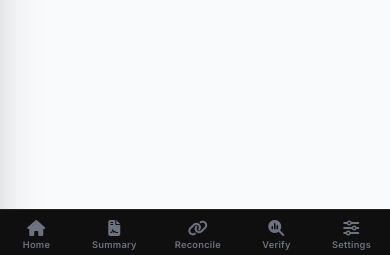
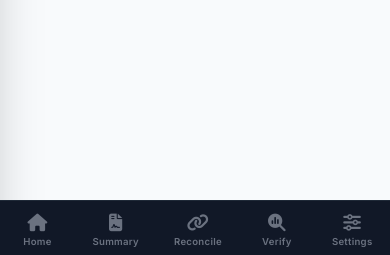
Before and after one commit to Shehank98/Ad-Monitoring, a Django app: page /auth/change-password/ in a window 390 px wide. Shown: the part 813-1068 px from the top of the page. Run offline with Django 5.2, Linux system fonts and the light colour scheme; the visitor is signed in with stand-in values (Sample User, id 1); parts of the project's set-up code (start-up, migrations or seed data) failed here and were passed over; some libraries are stand-ins or nearby versions.

Commit message:
Make channel officer PWA feel like a native mobile app
- Hide sidebar and hamburger button entirely for channel officers (officer-mode CSS class)
- Bottom tab bar always visible for officers (not just ≤768px) with 4 items: Schedules, Upload TC, Map Themes, Sign Out
- Teal accent colour in top bar and active tab for officers instead of red
- Add teal TV icon in top bar for officers to reinforce app branding
- Slightly larger tap targets and font sizes in bottom tab bar

https://claude.ai/code/session_01Kg6ob64w4tnTfopKuM6uTe

```diff
--- a/templates/base.html
+++ b/templates/base.html
@@ -288,6 +288,17 @@
 
     body.sidebar-collapsed .sidebar-footer-text { opacity: 0; max-width: 0; pointer-events: none; overflow: hidden; }
 
+    /* ══ Officer (PWA) mode — full mobile app, no sidebar ══════════════ */
+    .officer-mode #app-sidebar      { display: none !important; }
+    .officer-mode #sidebar-toggle   { display: none !important; }
+    .officer-mode #sidebar-backdrop { display: none !important; }
+    /* Bottom tab bar always visible for officers (not just ≤768px) */
+    .officer-mode #mobile-tab-bar   { display: flex !important; }
+    /* Teal accent line in top bar for officers */
+    .officer-mode .topbar-accent    { background: #0d9488; }
+    /* Ensure body scrolls content above the always-visible tab bar */
+    .officer-mode main .flex-1.overflow-y-auto { padding-bottom: 5rem; }
+
     /* ── Sidebar toggle btn ── */
     #sidebar-toggle {
       background: none; border: none; cursor: pointer;
@@ -347,22 +358,24 @@
     #mobile-tab-bar {
       display: none;
       position: fixed; bottom: 0; left: 0; right: 0; z-index: 999;
-      background: #0f0f0f; border-top: 1px solid #222;
-      padding: .4rem 0 env(safe-area-inset-bottom, .4rem);
+      background: #111827; border-top: 1px solid #1f2937;
+      padding: .5rem 0 env(safe-area-inset-bottom, .5rem);
       justify-content: space-around; align-items: center;
     }
     @media (max-width: 768px) { #mobile-tab-bar { display: flex; } }
 
     .mob-tab {
-      display: flex; flex-direction: column; align-items: center; gap: .15rem;
-      color: #6b7280; text-decoration: none; padding: .2rem .5rem;
-      font-size: .58rem; font-weight: 600; letter-spacing: .03em;
-      border-radius: .375rem; transition: color .15s;
-      min-width: 3.2rem; text-align: center;
+      display: flex; flex-direction: column; align-items: center; gap: .2rem;
+      color: #6b7280; text-decoration: none; padding: .35rem .5rem;
+      font-size: .6rem; font-weight: 600; letter-spacing: .03em;
+      border-radius: .5rem; transition: color .15s;
+      min-width: 3.5rem; text-align: center;
     }
-    .mob-tab i { font-size: 1rem; display: block; }
+    .mob-tab i { font-size: 1.1rem; display: block; }
     .mob-tab:hover { color: #d1d5db; }
     .mob-tab.active { color: var(--og-red); }
+    /* Officers get teal active color to match their accent */
+    .officer-mode .mob-tab.active { color: #0d9488; }
   </style>
   {% block extra_head %}{% endblock %}
   <!-- PWA -->
@@ -374,7 +387,7 @@
   <link rel="apple-touch-icon" href="/static/icons/icon-192.png">
 </head>
 
-<body class="h-full bg-slate-50 antialiased">
+<body class="h-full bg-slate-50 antialiased {% if request.user.is_authenticated and request.user.role == 'channel_officer' %}officer-mode{% endif %}">
 <div class="flex h-screen overflow-hidden">
 
   <!-- ════════ SIDEBAR ════════════════════════════════════════════ -->
@@ -577,10 +590,16 @@
 
     <!-- Top bar -->
     <header class="relative flex items-center gap-3 px-4 py-3 bg-white border-b border-slate-100 shadow-sm flex-shrink-0">
-      <!-- Sidebar toggle - always visible in topbar -->
+      <!-- Sidebar toggle - hidden for officers via .officer-mode CSS -->
       <button id="sidebar-toggle" onclick="toggleSidebar()" title="Toggle sidebar">
         <i class="fa-solid fa-bars text-sm"></i>
       </button>
+      {% if request.user.is_authenticated and request.user.role == 'channel_officer' %}
+      <!-- Officer app header: teal logo mark + title -->
+      <div class="w-7 h-7 rounded-lg bg-teal-600 flex items-center justify-center flex-shrink-0">
+        <i class="fa-solid fa-tv text-white text-[10px]"></i>
+      </div>
+      {% endif %}
       <div class="flex-1 min-w-0">
         <h1 class="text-sm font-bold text-slate-800 leading-tight">{% block page_title %}Dashboard{% endblock %}</h1>
         <p class="text-[11px] text-slate-400 mt-0.5">{% block page_subtitle %}{% endblock %}</p>
@@ -591,7 +610,7 @@
           {% elif request.user.role == 'admin' %}bg-gradient-to-br from-blue-500 to-blue-700
           {% elif request.user.role == 'team_head' %}bg-gradient-to-br from-emerald-500 to-emerald-700
           {% elif request.user.role == 'planner' %}bg-gradient-to-br from-amber-400 to-amber-600
-          {% else %}bg-gradient-to-br from-orange-400 to-orange-600{% endif %}">
+          {% else %}bg-gradient-to-br from-teal-500 to-teal-700{% endif %}">
           {{ request.user.initials }}
         </div>
         <span class="text-xs font-medium text-slate-600 hidden sm:block">{{ request.user.name }}</span>
@@ -630,11 +649,17 @@
 <nav id="mobile-tab-bar" aria-label="Mobile navigation">
   {% with path=request.path ur=request.user.role %}
   {% if ur == 'channel_officer' %}
-  <a href="/dashboard/channel-officer/" class="mob-tab {% if 'channel-officer' in path %}active{% endif %}">
+  <a href="/dashboard/channel-officer/" class="mob-tab {% if path == '/dashboard/channel-officer/' %}active{% endif %}">
     <i class="fa-solid fa-calendar-days"></i><span>Schedules</span>
   </a>
   <a href="/dashboard/tc/upload/" class="mob-tab {% if 'tc/upload' in path %}active{% endif %}">
     <i class="fa-solid fa-cloud-arrow-up"></i><span>Upload TC</span>
+  </a>
+  <a href="/dashboard/channel-officer/brand-mapping/" class="mob-tab {% if 'brand-mapping' in path %}active{% endif %}">
+    <i class="fa-solid fa-tags"></i><span>Map Themes</span>
+  </a>
+  <a href="/auth/logout/" class="mob-tab">
+    <i class="fa-solid fa-arrow-right-from-bracket"></i><span>Sign Out</span>
   </a>
   {% else %}
   <a href="/dashboard/" class="mob-tab {% if path == '/dashboard/' %}active{% endif %}">
```
